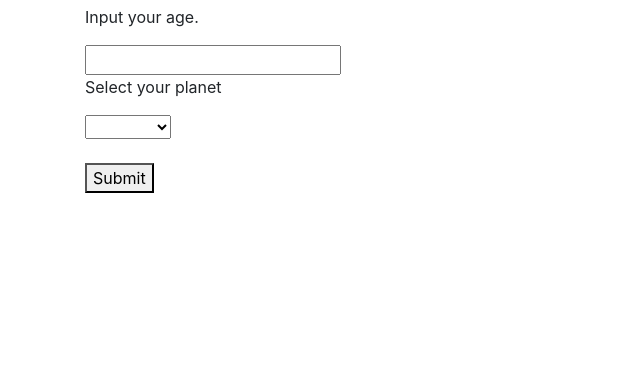
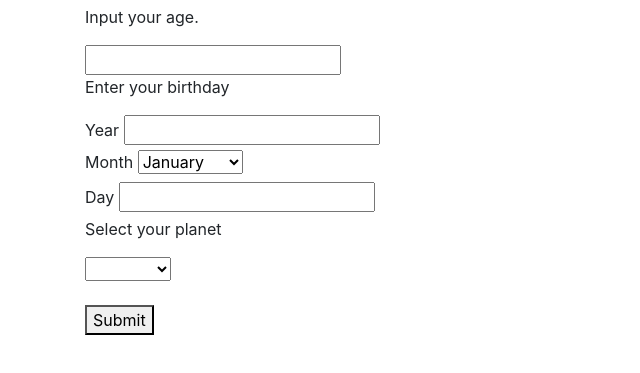
Before and after one commit to iancookwestgate/space-age-calculator, a website built with webpack: page src/index.html in a window 1280 px wide. Shown: the part 51-424 px from the top of the page, without its empty margins (0-640 px from the left). Built offline with nearby package versions, Linux system fonts and the light colour scheme.

Commit message:
add HTML for future Date object inclusion.

```diff
--- a/src/index.html
+++ b/src/index.html
@@ -9,6 +9,32 @@
       <h1>Space Age Calculator</h1>
       <p> Input your age.</p>
       <input id="input" type="text" name="age" value="">
+      <p>Enter your birthday</p>
+      <div class="formGrouping">
+        <label for="year">Year</label>
+        <input id="year" class="fromRun" type="number" required>
+      </div>
+      <div class="formGrouping">
+        <label for "month">Month</label>
+        <select id="month" name="month">
+          <option id = "January" value="January">January</option>
+          <option id = "Feburary" value="Feburary">Feburary</option>
+          <option id = "March" value="March">March</option>
+          <option id = "April" value="April">April</option>
+          <option id = "May" value="May" >May</option>
+          <option id = "June" value="June">June</option>
+          <option id = "July" value="July">July</option>
+          <option id = "August" value="August">August</option>
+          <option id = "September" value="September">September</option>
+          <option id = "October" value="October">October</option>
+          <option id = "November" value="November">November</option>
+          <option id = "December" value="December">December</option>
+        </select>
+      </div>
+      <div class="formGrouping">
+        <label for "day">Day</label>
+        <input id="day" class="formRun" type="number" required>
+      </div>
       <p>Select your planet</p>
         <select name="planetForm">
          <option></option>
@@ -20,7 +46,7 @@
       <br><br>
       <button class="submit" type="submit" name="button">Submit</button>
       <div class="output"></div>
-      <br><br>
+      <br>
       <div class="output2"></div>
     </div>
   </body>
--- a/src/main.js
+++ b/src/main.js
@@ -36,9 +36,11 @@ export class processAge {
 
 $(document).ready(function() {
   $("button").click(function() {
-    let userAge = ($("#input").val());
-    let userPlanet = ($("select").val());
-    let userStuff = new processAge(userAge, userPlanet);
+
+    const userAge = ($("#input").val());
+
+    const userPlanet = ($("select").val());
+    const userStuff = new processAge(userAge, userPlanet);
     if (userPlanet==="Mercury"){
       userStuff.mercuryAge();
     } else if (userPlanet==="Venus"){
@@ -51,16 +53,16 @@ $(document).ready(function() {
       alert("You need to select a planet!");
     }
 
-    let initialInput = userStuff.age;
+    const initialInput = userStuff.age;
 
     if (userStuff.age < 70) {
       let ageDiff = 70-userStuff.age;
-      $(".output2").text("Wow, you would have " + ageDiff + " years left to live!")
+      $(".output2").text("Wow, you would have " + ageDiff + " years left to live given a life expectancy of 70 years old!")
     }
 
     if (userStuff.age >= 70) {
       let ageDiff = userStuff.age-70;
-      $(".output2").text("Impressive! You lived " + ageDiff + " years past the planet's life expectancy!")
+      $(".output2").text("Impressive! You lived " + ageDiff + " years past the planet's life expectancy at 70!")
     }
 
 
```
